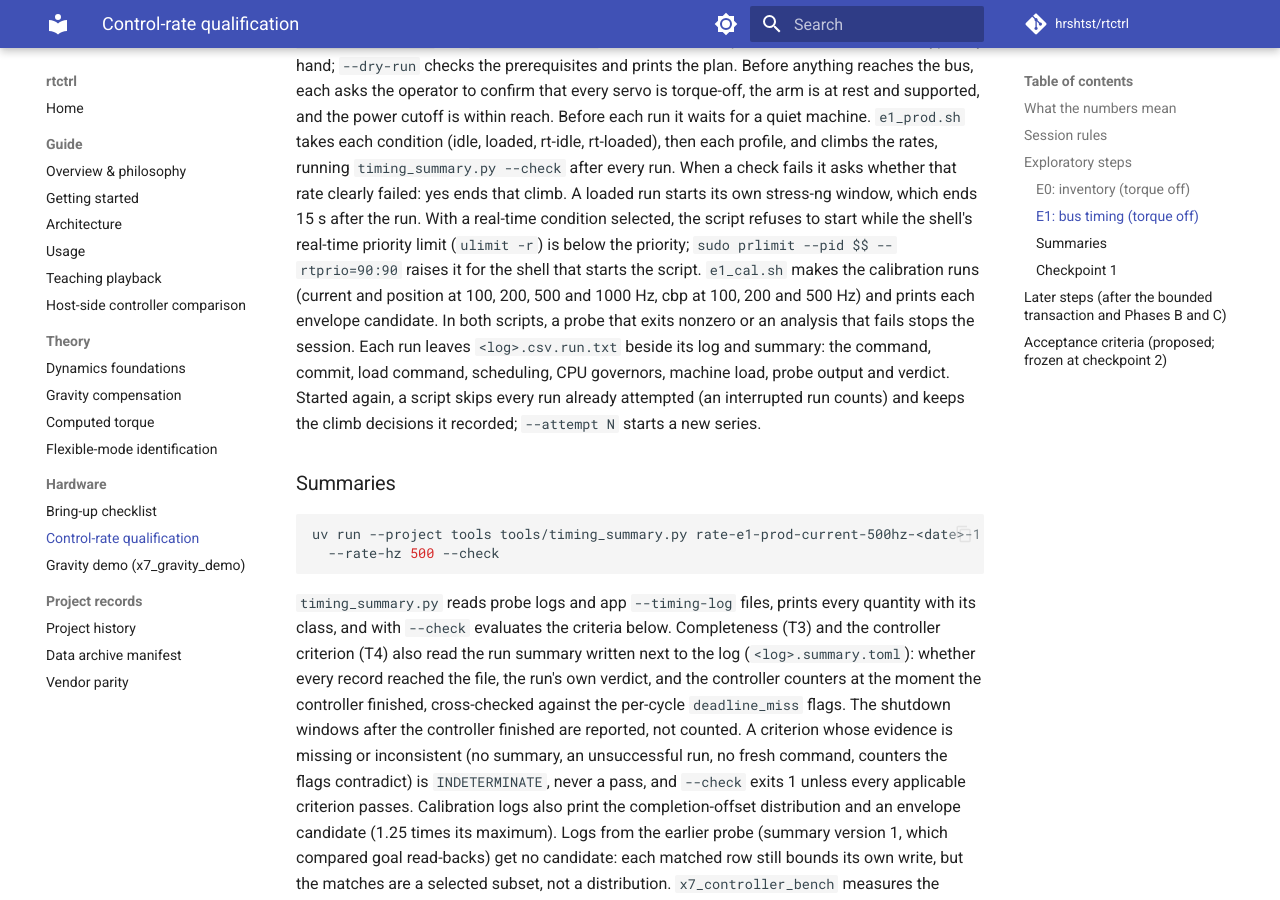
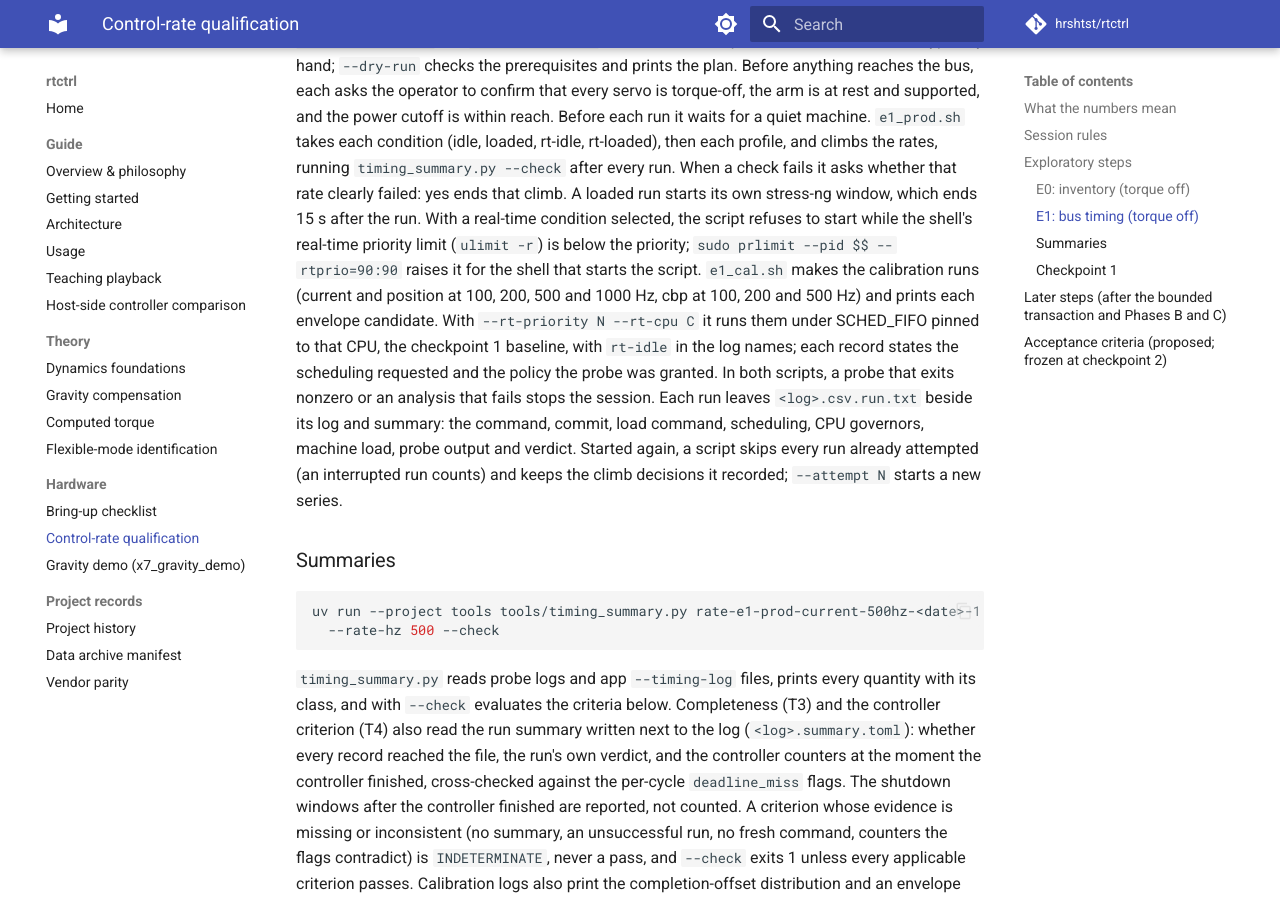
Before and after one commit to hrshtst/rtctrl, an MkDocs documentation site: the page built from docs/hardware/control-rate.md, in a window 1280 px wide and 900 px high, scrolled down 3305 px. Built offline with MkDocs 1.6.1 and Material for MkDocs 9.7.7, drawn with Linux system fonts in a browser that asks for light colours; comment, search, counter and statistics services are not loaded.

Commit message:
feat(tools): real-time scheduling options for E1 calibration
Checkpoint 1 made SCHED_FIFO with explicit CPU affinity the comparison
baseline, and the reviewer asked for calibration to match it before the
rerun. e1_cal.sh takes --rt-priority N --rt-cpu C (both or neither),
passes them to the probe, refuses to start while the shell's real-time
priority limit is below N, and marks the log names rt-idle. Each run
record states the scheduling requested and the policy the probe reports
it was granted.

The session-script smoke test checks both record lines on the default
runs, the planned real-time command and names (CI cannot grant
SCHED_FIFO), and the refusal of a priority without a CPU.

Claude-Session: https://claude.ai/code/session_019n1vHmKvqcQXktHbT1RjBu

```diff
--- a/docs/hardware/control-rate.md
+++ b/docs/hardware/control-rate.md
@@ -166,7 +166,10 @@ start while the shell's real-time priority limit (`ulimit -r`) is below the
 priority; `sudo prlimit --pid $$ --rtprio=90:90` raises it for the shell that
 starts the script. `e1_cal.sh` makes the calibration runs (current and
 position at 100, 200, 500 and 1000 Hz, cbp at 100, 200 and 500 Hz) and prints
-each envelope candidate. In both scripts, a probe that exits nonzero or an
+each envelope candidate. With `--rt-priority N --rt-cpu C` it runs them under
+SCHED_FIFO pinned to that CPU, the checkpoint 1 baseline, with `rt-idle` in
+the log names; each record states the scheduling requested and the policy
+the probe was granted. In both scripts, a probe that exits nonzero or an
 analysis that fails stops the session. Each run leaves
 `<log>.csv.run.txt` beside its log and summary: the command, commit, load
 command, scheduling, CPU governors, machine load, probe output and verdict.
```
Also changed, not shown: 2 other files.
